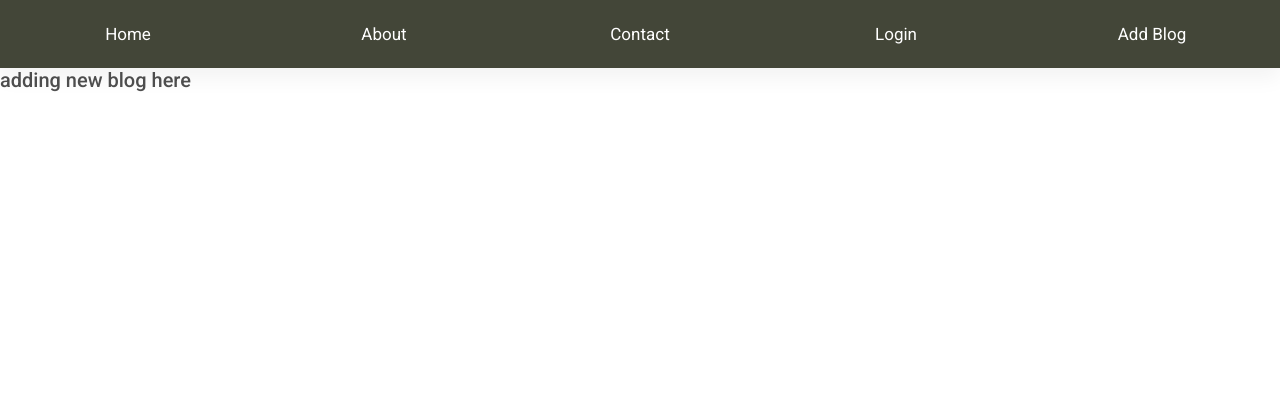
After one commit to angelrwabu12/blog_app, a Django app: page /addblog/ in a window 1280 px wide. The commit adds this page. Shown: the top 420 px of the page. Run offline with Django 4.2, Linux system fonts and the light colour scheme; some libraries are stand-ins or nearby versions.

Commit message:
addblog template

```diff
--- a/blog/static/style.css
+++ b/blog/static/style.css
@@ -21,13 +21,13 @@
     color: white;
     text-decoration: none;
     font-size: 17px;
-    width: 25%; /* Four equal-width links. If you have two links, use 50%, and 33.33% for three links, etc.. */
+    width: 20%; /* Four equal-width links. If you have two links, use 50%, and 33.33% for three links, etc.. */
     text-align: center; /* If you want the text to be centered */
   }
 
   /* Add a background color on mouse-over */
   .navbar a:hover {
-    background-color: #074499;
+    background-color: #135388;
   }
 
   /* Style the current/active link */
--- /dev/null
+++ b/blog/templates/addblog.html
@@ -0,0 +1,5 @@
+{% extends 'base.html' %}
+{% load static %}
+{% block content %}
+<h5>adding new blog here</h5>
+{% endblock %}
--- a/blog/templates/base.html
+++ b/blog/templates/base.html
@@ -36,6 +36,7 @@
         <a href="{% url 'about' %}">About</a>
         <a href="{%url 'contact' %}">Contact </a>
         <a href="{%url 'login' %}">Login</a>
+        <a href="{%url 'addblog' %}">Add Blog</a>
       </div>
   </header>
   {% block content %}
--- a/blog/templates/index.html
+++ b/blog/templates/index.html
@@ -26,7 +26,7 @@
                   {{ blog.blog_description }}
                 </p>
 
-                <a href="{% url 'readmore'%}" class="btn btn-primary" style='bottom:400px'>Read</a>
+                <a href="{% url 'readmore'%}" class="btn btn-primary" >Read</a>
               </div>
             </div>
           </div>
--- a/blog/templates/readmore.html
+++ b/blog/templates/readmore.html
@@ -0,0 +1,5 @@
+{% extends 'base.html'%}
+{% load static %}
+{% block content %}
+<h1>hi u can readmore about the blog here</h1>
+{% endblock %}
--- a/blog/urls.py
+++ b/blog/urls.py
@@ -1,5 +1,5 @@
 from django.urls import path
-from . views import home,about,contact,login,readmore
+from . views import home,about,contact,login,readmore,addblog
 
 urlpatterns = [
     path('', home, name='home'),
@@ -7,4 +7,5 @@ urlpatterns = [
     path('contact/',contact,name='contact'),
     path('login/',login,name='login'),
     path('readmore/',readmore,name='readmore'),
+    path('addblog/',addblog,name='addblog'),
 ]
--- a/blog/views.py
+++ b/blog/views.py
@@ -13,3 +13,5 @@ def login(request):
     return render(request,'login.html')
 def readmore(request):
     return render(request,'readmore.html')
+def addblog(request):
+    return render(request,'addblog.html')
```
Also changed, not shown: db.sqlite3.
